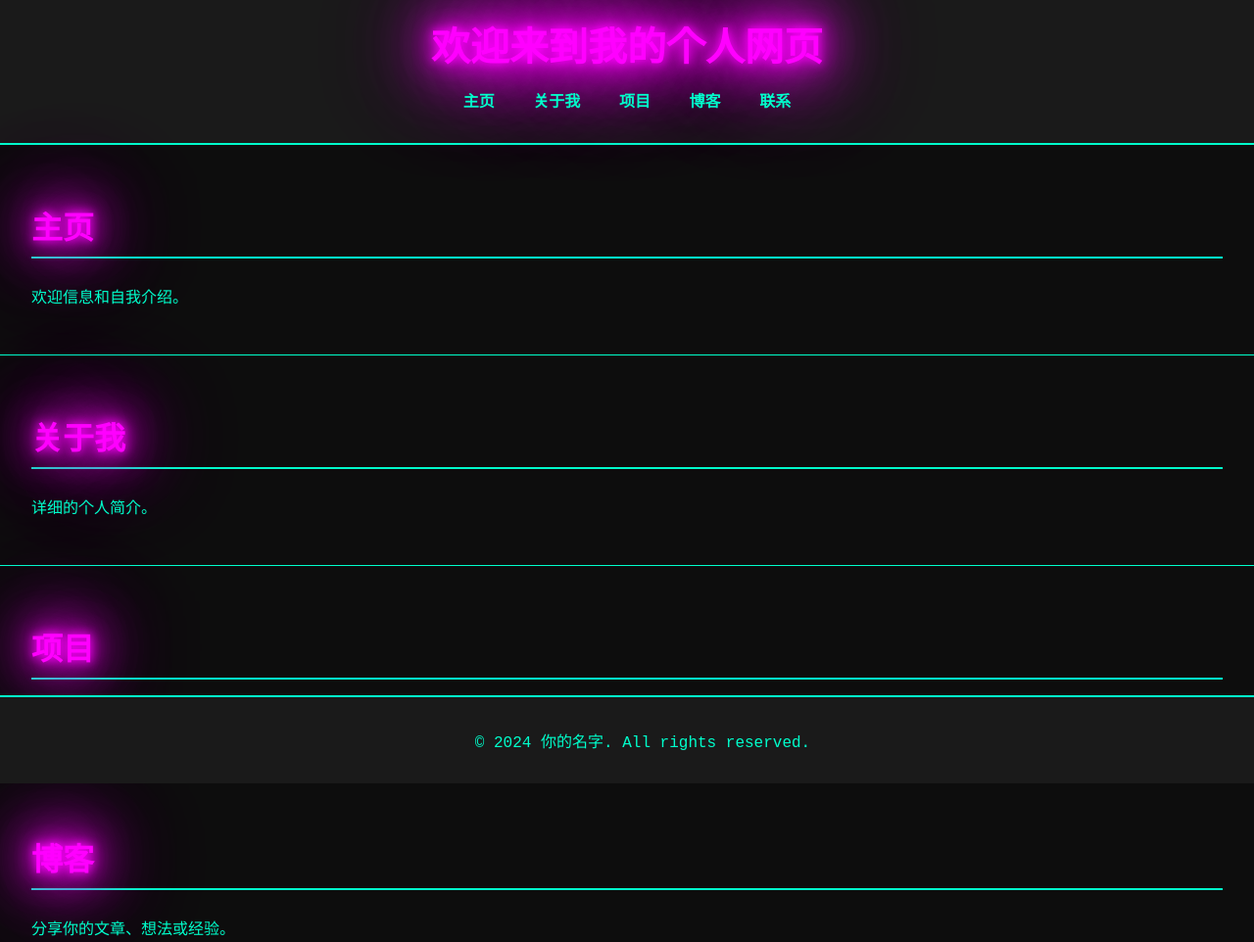
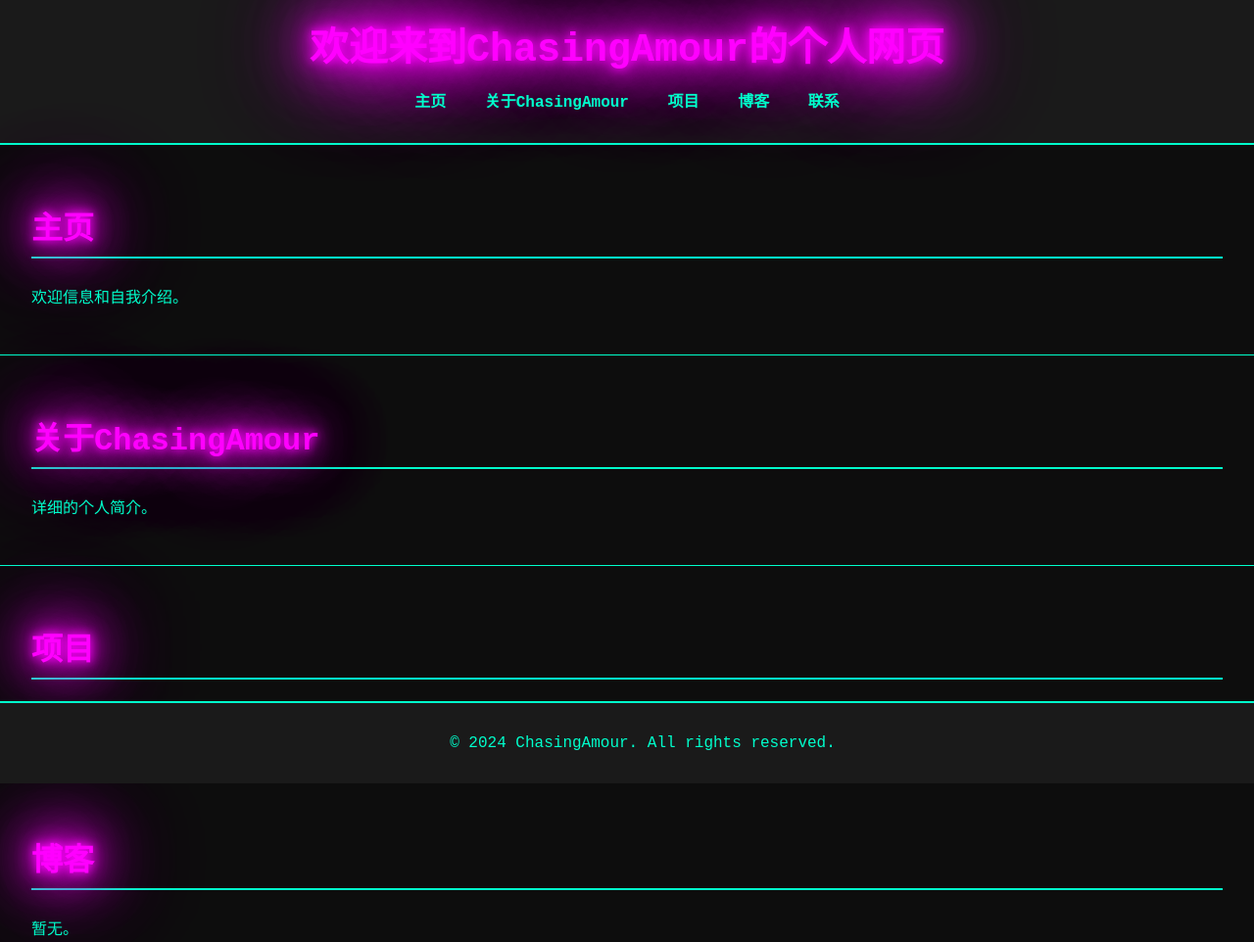
Before and after one commit to ChasingAmour/ChasingAmour.github.io, a plain HTML site: page index.html in a window 1280 px wide. Shown: the top 962 px of the page at 98% size. Drawn offline with Linux system fonts and the light colour scheme.

Commit message:
Add files via upload

```diff
--- a/index.html
+++ b/index.html
@@ -8,11 +8,11 @@
 </head>
 <body>
     <header>
-        <h1>欢迎来到我的个人网页</h1>
+        <h1>欢迎来到ChasingAmour的个人网页</h1>
         <nav>
             <ul>
                 <li><a href="#home">主页</a></li>
-                <li><a href="#about">关于我</a></li>
+                <li><a href="#about">关于ChasingAmour</a></li>
                 <li><a href="#projects">项目</a></li>
                 <li><a href="#blog">博客</a></li>
                 <li><a href="#contact">联系</a></li>
@@ -26,18 +26,18 @@
     </section>
 
     <section id="about">
-        <h2>关于我</h2>
+        <h2>关于ChasingAmour</h2>
         <p>详细的个人简介。</p>
     </section>
 
     <section id="projects">
         <h2>项目</h2>
-        <p>展示你完成的项目。</p>
+        <p>暂无。</p>
     </section>
 
     <section id="blog">
         <h2>博客</h2>
-        <p>分享你的文章、想法或经验。</p>
+        <p>暂无。</p>
     </section>
 
     <section id="contact">
@@ -46,7 +46,7 @@
     </section>
 
     <footer>
-        <p>&copy; 2024 你的名字. All rights reserved.</p>
+        <p>&copy; 2024 ChasingAmour. All rights reserved.</p>
     </footer>
 </body>
 </html>
```
